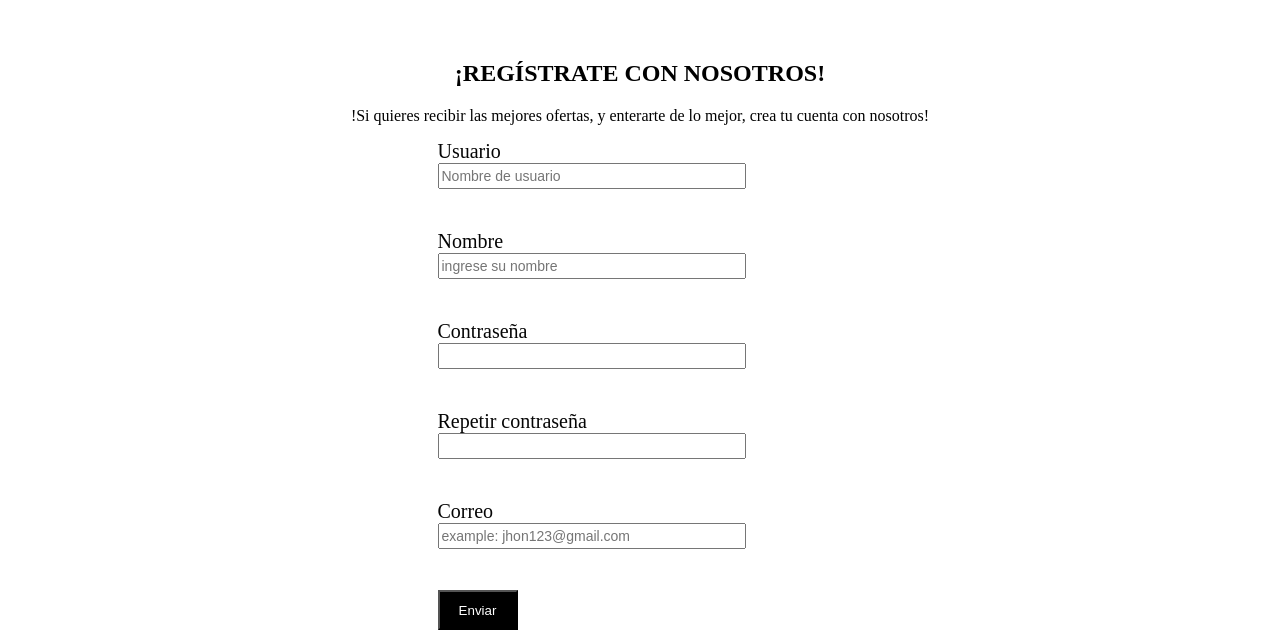
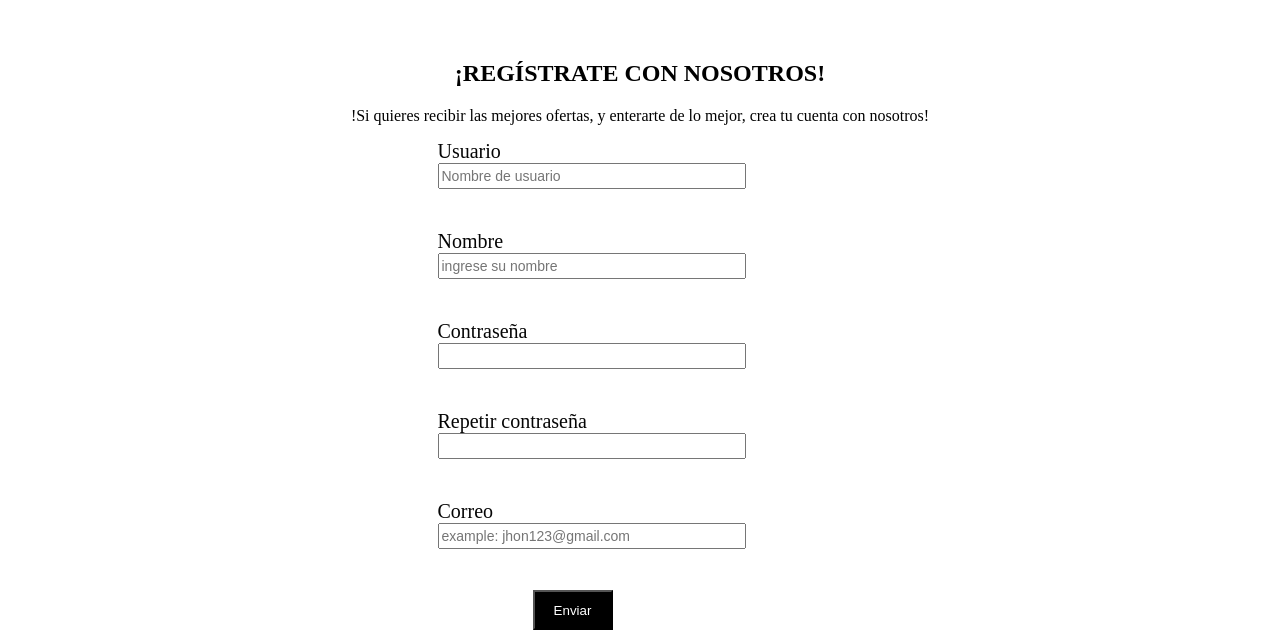
Before and after one commit to SantiGonzalez93/Segundo_Parcial, a plain HTML site: page Index.html in a window 1280 px wide. Shown: the part 864-1506 px from the top of the page. Drawn offline with Linux system fonts and the light colour scheme.

Commit message:
Ultima revisión

```diff
--- a/Estilos/principal.css
+++ b/Estilos/principal.css
@@ -97,6 +97,7 @@ body::after {
     padding-bottom: 15px;
     max-width: 400px;
     margin: 0 auto;
+
 }
 .formulario label{
     font-size: 20px;
@@ -106,6 +107,11 @@ body::after {
     font-size: 14px;
     font-weight: 500;
     height: 20px;
+}
+@media screen and (max-width: 350px) {
+  .formulario input {
+      width: 100%;
+  }
 }
 .formulario textarea{
     font-size: 16px;
@@ -122,7 +128,8 @@ body::after {
 }
 
 .formulario__grupo {
-	margin-bottom: 0;
+    align-items: center;
+	  margin: 0 auto;
     height: 90px;
     position: center;
 
@@ -165,12 +172,25 @@ body::after {
 }
 
 .button {
+    display: flex;
+    text-align: center;
     height: 40px;
-    margin-bottom: 30px;
+    width: 100%;
+    max-width: 350px;
+    margin: 0 auto;
+
 }
 .button__enviar {
     background-color: black;
     color: white;
     height: 100%;
-    width: 80px;
+    width: 100%;
+    max-width: 80px;
+    margin: 0 auto;
+    margin-left: 70px;
 }
+
+@media screen and (max-width: 350px) {
+  .formulario input {
+      width: 100%;
+  }}
```
